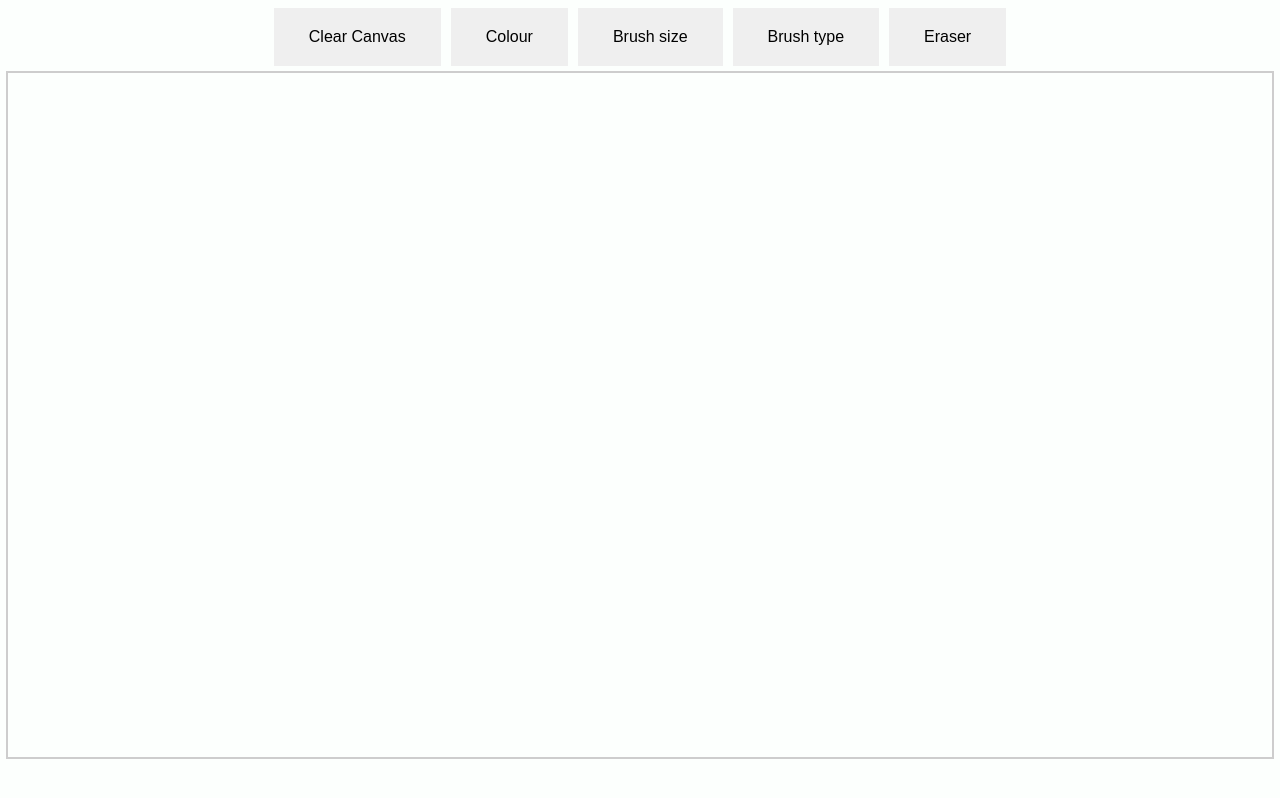
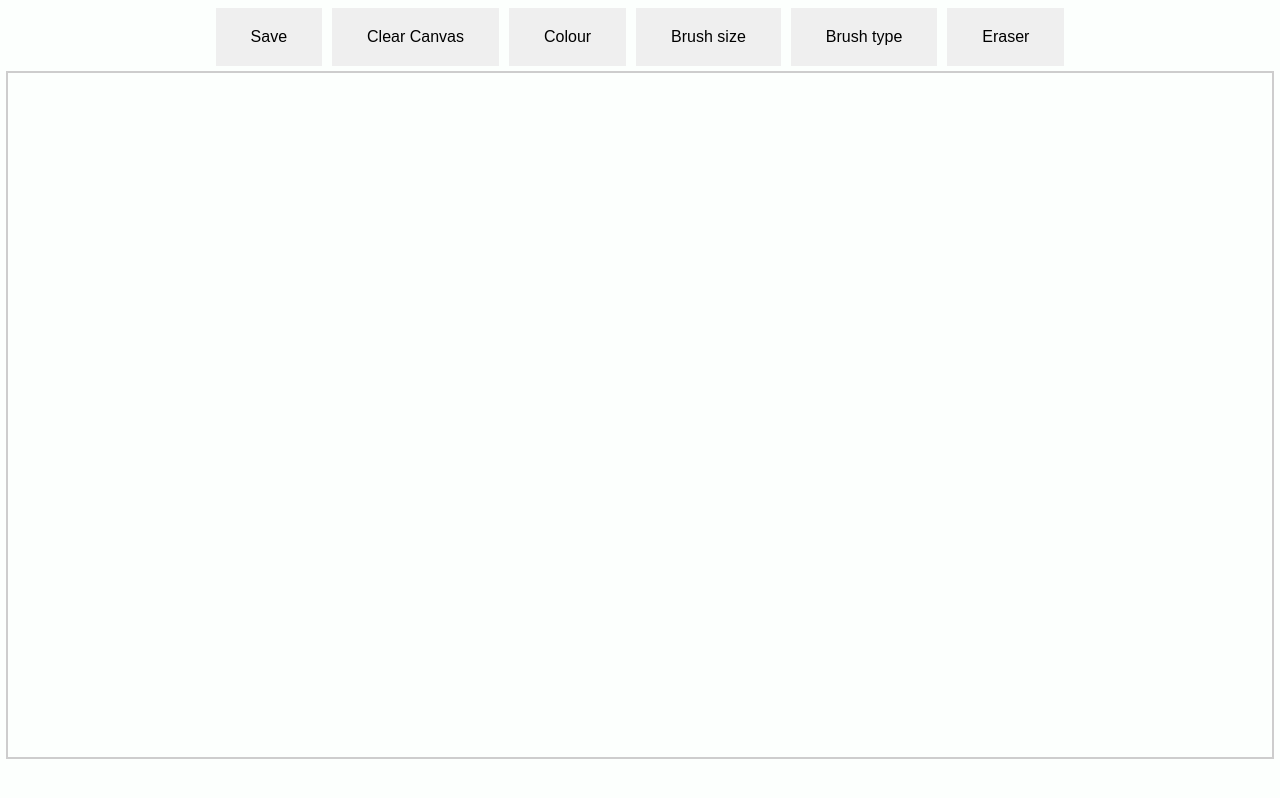
Before and after one commit to Rimesy/Whiteboard, a plain HTML site: page index.html in a window 1280 px wide. Drawn offline with Linux system fonts and the light colour scheme.

Commit message:
added button to save drawing image

```diff
--- a/index.html
+++ b/index.html
@@ -11,6 +11,9 @@
   <body>
     <main>
       <div style="display: flex; justify-content: center; position: relative;" width="100%">
+        <div class="dropdown">
+          <button onclick="saveImageButton()" class="toolBar">Save</button>
+        </div>
         <div class="dropdown">
           <button onclick="clearButton()" class="toolBar">Clear Canvas</button>
         </div>
```
Also changed, not shown: 1 other file.
